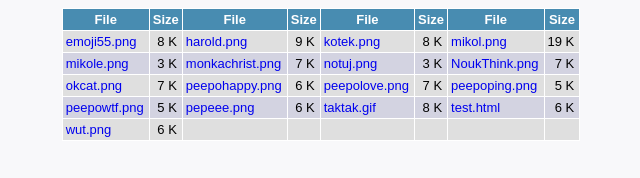
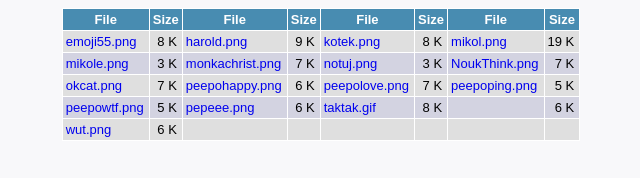
Before and after one commit to wojtasss298/cdn.wojtasss298.tk, a plain HTML site: page emotes/index.html in a window 1280 px wide. Shown: the full height of the page, 319-959 px from the left. Drawn offline with Linux system fonts and the light colour scheme.

Commit message:
Update index.html

```diff
--- a/emotes/index.html
+++ b/emotes/index.html
@@ -37,7 +37,7 @@ TABLE.fancy TH {border-right: 1px solid; border-bottom: 1px solid; text-align: c
 <tr><td class="left"><a href="emoji55.png">emoji55.png</a></td><td class="right" align="right">8&nbsp;K</td><td class="left"><a href="harold.png">harold.png</a></td><td class="right" align="right">9&nbsp;K</td><td class="left"><a href="kotek.png">kotek.png</a></td><td class="right" align="right">8&nbsp;K</td><td class="left"><a href="mikol.png">mikol.png</a></td><td class="right" align="right">19&nbsp;K</td></tr>
 <tr class="row2"><td class="left"><a href="mikole.png">mikole.png</a></td><td class="right" align="right">3&nbsp;K</td><td class="left"><a href="monkachrist.png">monkachrist.png</a></td><td class="right" align="right">7&nbsp;K</td><td class="left"><a href="notuj.png">notuj.png</a></td><td class="right" align="right">3&nbsp;K</td><td class="left"><a href="NoukThink.png">NoukThink.png</a></td><td class="right" align="right">7&nbsp;K</td></tr>
 <tr><td class="left"><a href="okcat.png">okcat.png</a></td><td class="right" align="right">7&nbsp;K</td><td class="left"><a href="peepohappy.png">peepohappy.png</a></td><td class="right" align="right">6&nbsp;K</td><td class="left"><a href="peepolove.png">peepolove.png</a></td><td class="right" align="right">7&nbsp;K</td><td class="left"><a href="peepoping.png">peepoping.png</a></td><td class="right" align="right">5&nbsp;K</td></tr>
-<tr class="row2"><td class="left"><a href="peepowtf.png">peepowtf.png</a></td><td class="right" align="right">5&nbsp;K</td><td class="left"><a href="pepeee.png">pepeee.png</a></td><td class="right" align="right">6&nbsp;K</td><td class="left"><a href="taktak.gif">taktak.gif</a></td><td class="right" align="right">8&nbsp;K</td><td class="left"><a href="test.html">test.html</a></td><td class="right" align="right">6&nbsp;K</td></tr>
+<tr class="row2"><td class="left"><a href="peepowtf.png">peepowtf.png</a></td><td class="right" align="right">5&nbsp;K</td><td class="left"><a href="pepeee.png">pepeee.png</a></td><td class="right" align="right">6&nbsp;K</td><td class="left"><a href="taktak.gif">taktak.gif</a></td><td class="right" align="right">8&nbsp;K</td><td class="left"></td><td class="right" align="right">6&nbsp;K</td></tr>
 <tr><td class="left"><a href="wut.png">wut.png</a></td><td class="right" align="right">6&nbsp;K</td><td class="left"></td><td></td><td class="left"></td><td></td><td class="left"></td><td></td></tr>
 </table>
 
```
